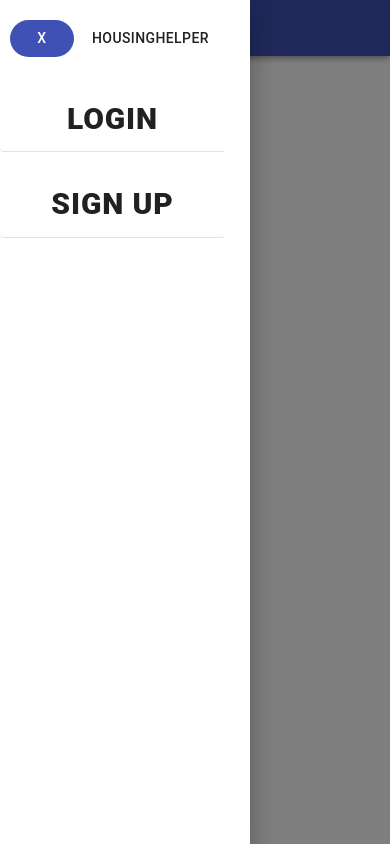
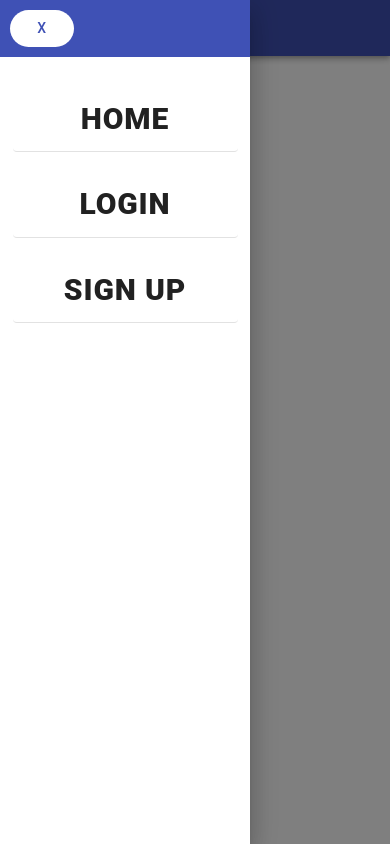
Before and after one commit to devalparikh/HousingHelper, a React (Create React App) app: page / in a window 390 px wide. Both pictures are taken after a click on the button "menu". Built offline with nearby package versions, Linux system fonts and the light colour scheme.

Commit message:
Added buttons to mobile navbar

```diff
--- a/src/App.js
+++ b/src/App.js
@@ -38,6 +38,11 @@ const useStyles = makeStyles((theme) => ({
     width: "90%",
     borderBottom: "1px solid rgb(226, 226, 226)",
 
+  },
+  drawerTitle: {
+    color: "white",
+    textTransform: "initial",
+    fontSize: "20px"
   },
 
   // Grid
@@ -108,15 +113,20 @@ export default function App() {
               <IconButton edge="start" className={classes.menuButton} color="inherit" aria-label="menu">
                 <MenuIcon onClick={toggleDrawer("left", true)}/>
                 <Drawer anchor={"left"} open={state["left"]} onClose={toggleDrawer("left", false)}>
-                  <div style={{justifyContent:"center", marginTop: "10px"}} className={classes.list}>
+                <div style={{backgroundColor: "#3f51b5", minHeight: "56px", width: "100%"}} className={classes.list}>
+                    <Button onClick={toggleDrawer("left", false)} style={{backgroundColor: "white", color: "#3f51b5", width:"40px", margin: "10px", marginLeft: "10", borderRadius: "50px"}} color="inherit">X</Button>
+                    {/* <Button href="/" className={classes.drawerTitle}>HousingHelper</Button> */}
+                </div>
+                  <div style={{marginTop: "10px"}} className={classes.list}>
                     {/* <center>
                       <Button style={{backgroundColor: "#3f51b5", color: "white", width:"90%", height:"50px", marginTop: "10px"}} color="inherit">Login</Button>
                       <Button style={{backgroundColor: "#3f51b5", color: "white", width:"90%", height:"50px", marginTop: "10px"}} color="inherit">Sign Up</Button>
                     </center> */}
-                    <Button onClick={toggleDrawer("left", false)} style={{backgroundColor: "#3f51b5", color: "white", width:"40px", margin: "10px", marginLeft: "10", borderRadius: "50px"}} color="inherit">X</Button>
-                    <Button href="/" className={classes.drawerTitle} color="inherit">HousingHelper</Button>
-                    <Button href="/login" className={classes.drawerButton} color="inherit">Login</Button>
-                    <Button className={classes.drawerButton} color="inherit">Sign Up</Button>
+                    <center>
+                      <Button href="/" className={classes.drawerButton} color="inherit">Home</Button>
+                      <Button href="/login" className={classes.drawerButton} color="inherit">Login</Button>
+                      <Button className={classes.drawerButton} color="inherit">Sign Up</Button>
+                    </center>
                   </div>
                 </Drawer>
               </IconButton>
```
